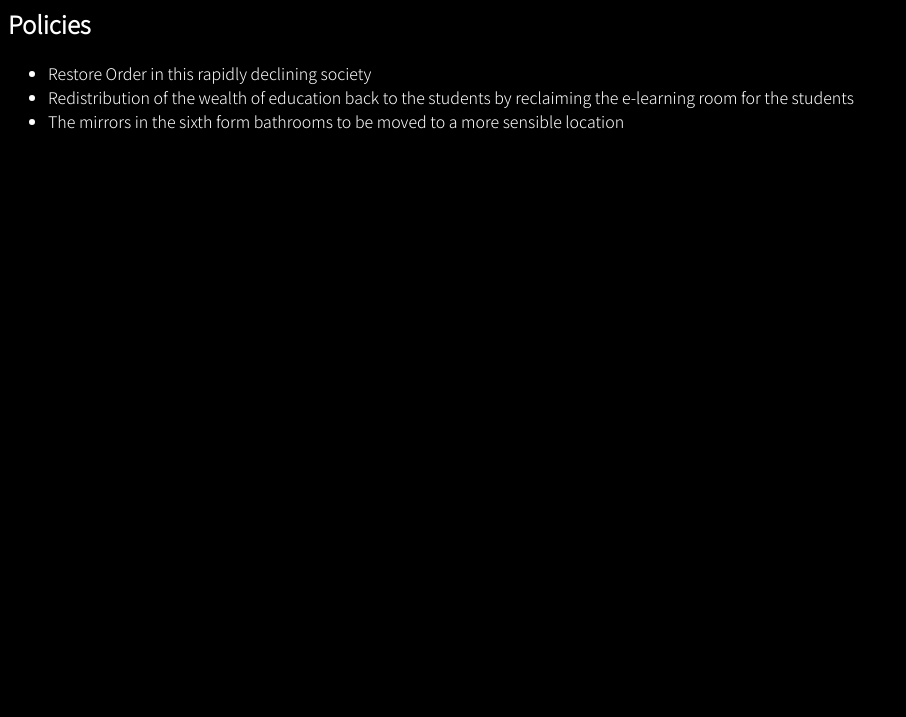
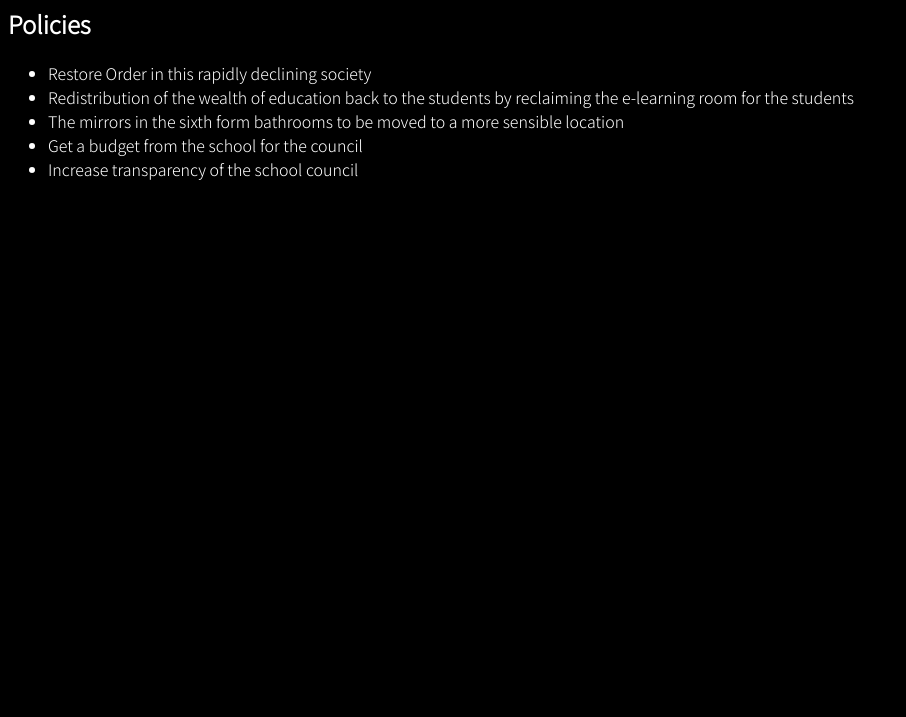
Before and after one commit to the-white-cloud/election, a plain HTML site: page index.html in a window 1280 px wide. Shown: the part 83-800 px from the top of the page, without its empty margins (0-906 px from the left). Drawn offline with Linux system fonts and the light colour scheme.

Commit message:
Updated index.html

```diff
--- a/index.html
+++ b/index.html
@@ -19,6 +19,8 @@
       <li>Restore Order in this rapidly declining society</li>
       <li>Redistribution of the wealth of education back to the students by reclaiming the e-learning room for the students</li>
       <li>The mirrors in the sixth form bathrooms to be moved to a more sensible location</li>
+      <li>Get a budget from the school for the council</li>
+      <li>Increase transparency of the school council</li>
     </ul>
 </body>
 
```
